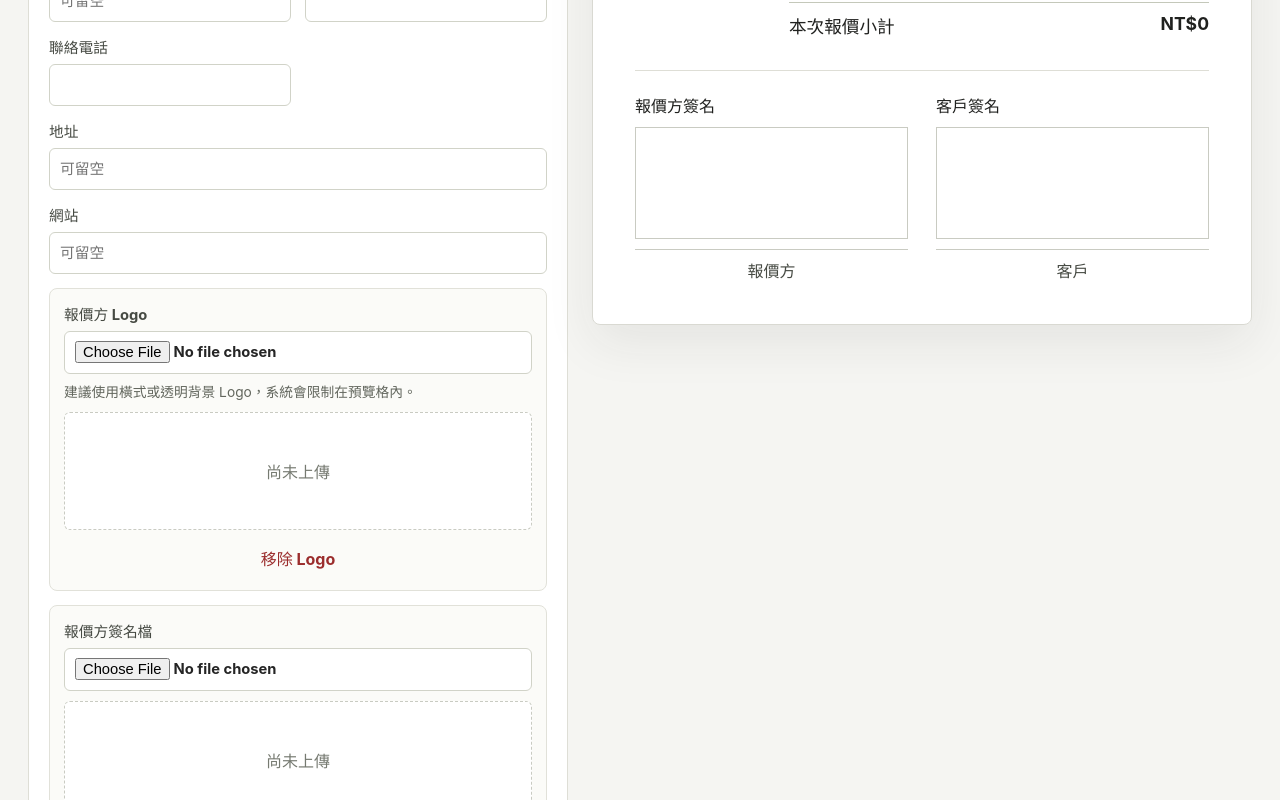
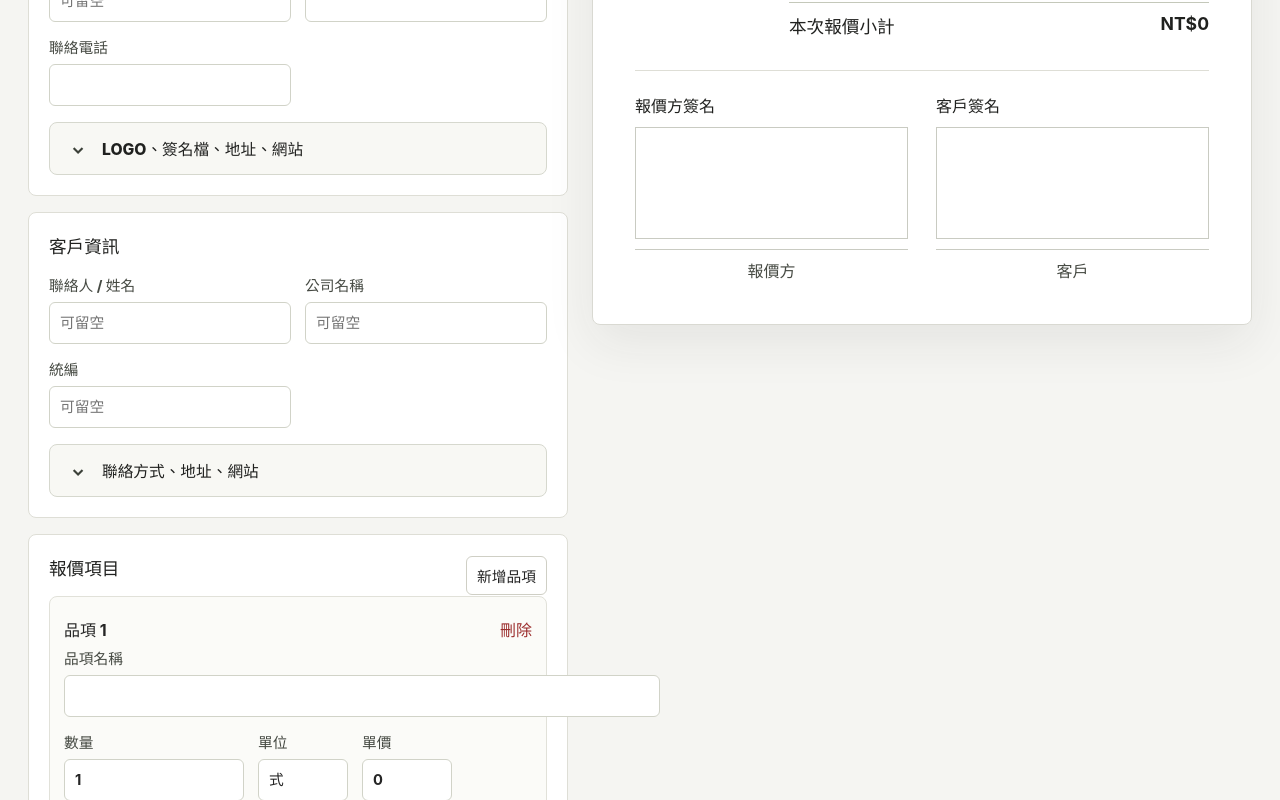
Before and after one commit to dong-sc/simple-quote-generator, a React (Vite) app: page / in a window 1280 px wide. Shown: the part 940-1740 px from the top of the page. Built offline with nearby package versions, Linux system fonts and the light colour scheme.

Commit message:
Add collapsible contact fields

```diff
--- a/src/components/ClientSection.tsx
+++ b/src/components/ClientSection.tsx
@@ -1,4 +1,5 @@
 import type { QuoteData } from '../types/quote';
+import { CollapsibleFieldGroup } from './CollapsibleFieldGroup';
 
 interface ClientSectionProps {
   data: QuoteData;
@@ -38,6 +39,8 @@ export function ClientSection({ data, onChange }: ClientSectionProps) {
             placeholder="可留空"
           />
         </label>
+        <CollapsibleFieldGroup title="聯絡方式、地址、網站">
+          <div className="field-grid two-columns nested-field-grid">
             <label>
               客戶 Email
               <input
@@ -72,6 +75,8 @@ export function ClientSection({ data, onChange }: ClientSectionProps) {
               />
             </label>
           </div>
+        </CollapsibleFieldGroup>
+      </div>
     </section>
   );
 }
--- /dev/null
+++ b/src/components/CollapsibleFieldGroup.tsx
@@ -0,0 +1,36 @@
+import { useId, useState, type ReactNode } from 'react';
+
+interface CollapsibleFieldGroupProps {
+  title: string;
+  children: ReactNode;
+}
+
+export function CollapsibleFieldGroup({
+  title,
+  children,
+}: CollapsibleFieldGroupProps) {
+  const [isOpen, setIsOpen] = useState(false);
+  const contentId = useId();
+
+  return (
+    <div className="collapsible-field-group span-two">
+      <button
+        className="collapsible-field-toggle"
+        type="button"
+        aria-expanded={isOpen}
+        aria-controls={contentId}
+        onClick={() => setIsOpen((current) => !current)}
+      >
+        <span className="collapsible-field-icon" aria-hidden="true">
+          {isOpen ? '⌃' : '⌄'}
+        </span>
+        <span>{title}</span>
+      </button>
+      {isOpen ? (
+        <div id={contentId} className="collapsible-field-content">
+          {children}
+        </div>
+      ) : null}
+    </div>
+  );
+}
--- a/src/components/IssuerSection.tsx
+++ b/src/components/IssuerSection.tsx
@@ -1,4 +1,5 @@
 import type { QuoteData } from '../types/quote';
+import { CollapsibleFieldGroup } from './CollapsibleFieldGroup';
 
 interface IssuerSectionProps {
   data: QuoteData;
@@ -120,22 +121,8 @@ export function IssuerSection({ data, onChange }: IssuerSectionProps) {
             onChange={(event) => update('issuerPhone', event.target.value)}
           />
         </label>
-        <label className="span-two">
-          地址
-          <input
-            value={data.issuerAddress}
-            onChange={(event) => update('issuerAddress', event.target.value)}
-            placeholder="可留空"
-          />
-        </label>
-        <label className="span-two">
-          網站
-          <input
-            value={data.issuerWebsite}
-            onChange={(event) => update('issuerWebsite', event.target.value)}
-            placeholder="可留空"
-          />
-        </label>
+        <CollapsibleFieldGroup title="LOGO、簽名檔、地址、網站">
+          <div className="field-grid two-columns nested-field-grid">
             <div className="image-upload-card span-two">
               <label>
                 報價方 Logo
@@ -147,7 +134,9 @@ export function IssuerSection({ data, onChange }: IssuerSectionProps) {
                   }
                 />
               </label>
-          <p className="upload-note">建議使用橫式或透明背景 Logo，系統會限制在預覽格內。</p>
+              <p className="upload-note">
+                建議使用橫式或透明背景 Logo，系統會限制在預覽格內。
+              </p>
               <div className="logo-upload-preview" aria-label="報價方 Logo 預覽">
                 {data.issuerLogoImage ? (
                   <img src={data.issuerLogoImage} alt="報價方 Logo" />
@@ -191,6 +180,24 @@ export function IssuerSection({ data, onChange }: IssuerSectionProps) {
                 移除簽名檔
               </button>
             </div>
+            <label className="span-two">
+              地址
+              <input
+                value={data.issuerAddress}
+                onChange={(event) => update('issuerAddress', event.target.value)}
+                placeholder="可留空"
+              />
+            </label>
+            <label className="span-two">
+              網站
+              <input
+                value={data.issuerWebsite}
+                onChange={(event) => update('issuerWebsite', event.target.value)}
+                placeholder="可留空"
+              />
+            </label>
+          </div>
+        </CollapsibleFieldGroup>
       </div>
     </section>
   );
--- a/src/styles/global.css
+++ b/src/styles/global.css
@@ -341,6 +341,52 @@ button {
 .field-grid {
   display: grid;
   gap: 14px;
+}
+
+.nested-field-grid {
+  margin-top: 16px;
+}
+
+.collapsible-field-group {
+  margin-top: 2px;
+}
+
+.collapsible-field-toggle {
+  display: flex;
+  align-items: center;
+  width: 100%;
+  gap: 12px;
+  padding: 14px 16px;
+  border: 1px solid #d6d8ce;
+  border-radius: 8px;
+  background: #f8f8f4;
+  color: #20211f;
+  font-size: 0.98rem;
+  font-weight: 800;
+  text-align: left;
+}
+
+.collapsible-field-toggle:hover {
+  background: #f1f2ec;
+}
+
+.collapsible-field-toggle:focus-visible {
+  outline: 3px solid rgba(56, 77, 58, 0.22);
+  outline-offset: 2px;
+}
+
+.collapsible-field-icon {
+  display: inline-flex;
+  align-items: center;
+  justify-content: center;
+  width: 24px;
+  color: #3c4139;
+  font-size: 1.05rem;
+  line-height: 1;
+}
+
+.collapsible-field-content {
+  padding: 2px 0 0;
 }
 
 .two-columns {
```
Lines whose indentation alone changed are shown as unchanged.
